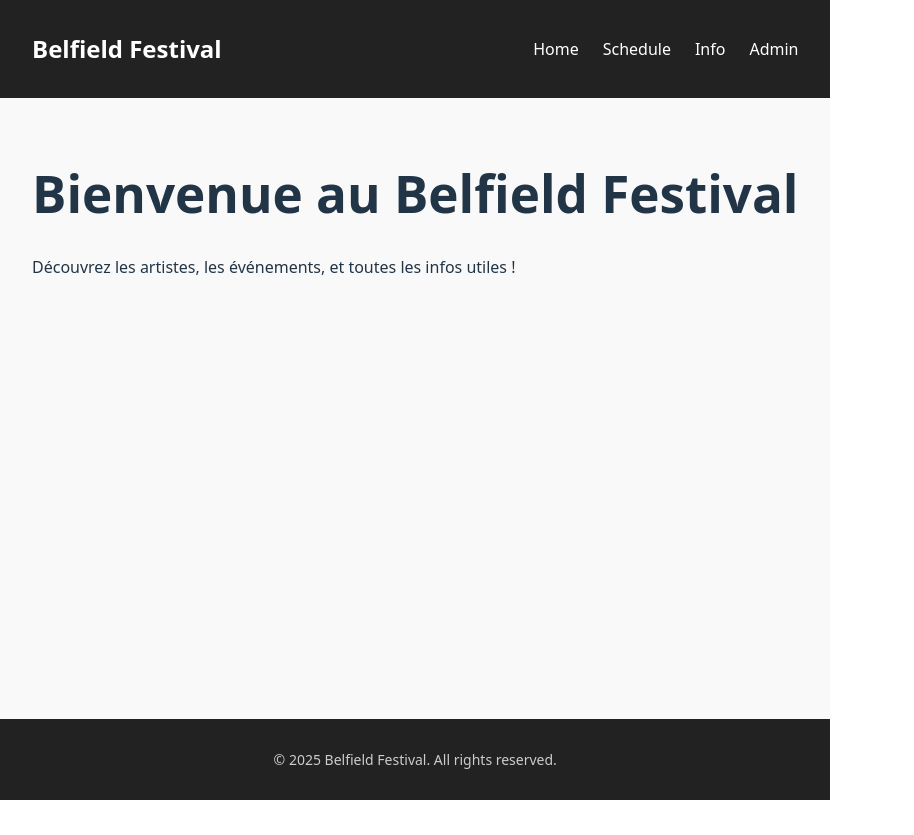
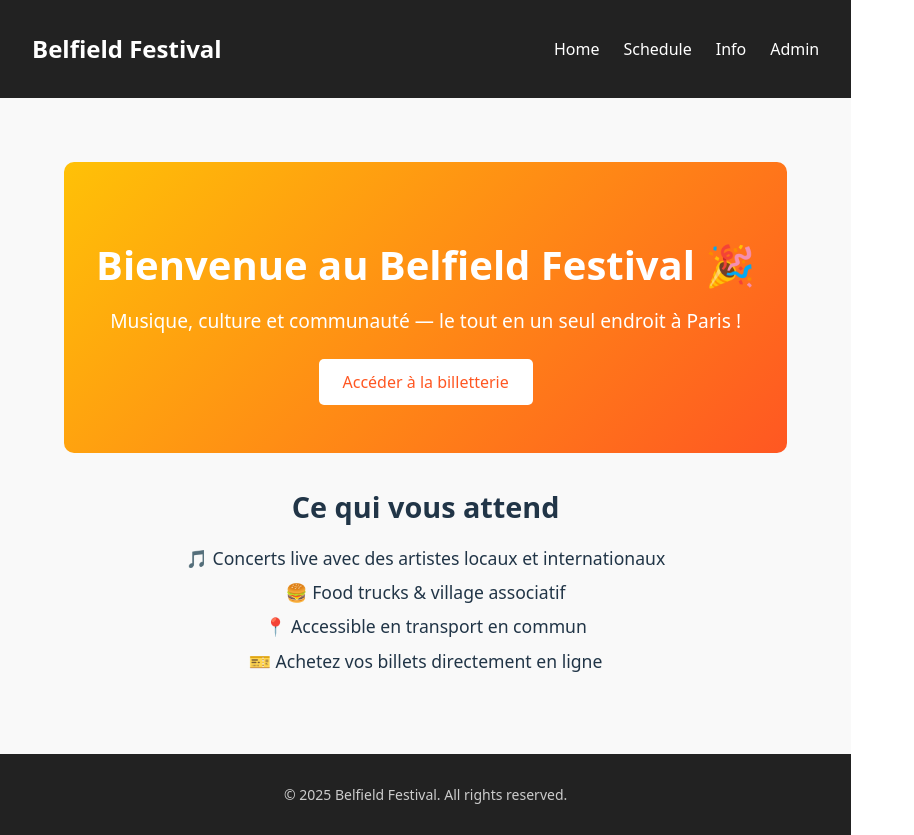
Before and after one commit to Noumso/Belfield-Festival-Website, a React (Vite) app in the folder Belfield-Festival-Website/: page / in a window 1280 px wide. Shown: the whole page, without its empty margins (0-914 px from the left). Before the commit the page ends 800 px from the top, so only its background shows below. Built offline with nearby package versions, Linux system fonts and the light colour scheme.

Commit message:
Enhance Home component with new layout and styling for hero and highlights sections

```diff
--- a/Belfield-Festival-Website/src/pages/Home.jsx
+++ b/Belfield-Festival-Website/src/pages/Home.jsx
@@ -1,8 +1,23 @@
+import './Home.css';
+
 function Home() {
   return (
-    <div>
-      <h1>Bienvenue au Belfield Festival</h1>
-      <p>Découvrez les artistes, les événements, et toutes les infos utiles !</p>
+    <div className="home">
+      <section className="hero">
+        <h1>Bienvenue au Belfield Festival 🎉</h1>
+        <p>Musique, culture et communauté — le tout en un seul endroit à Paris !</p>
+        <button onClick={() => alert('La billetterie arrive bientôt !')}>Accéder à la billetterie</button>
+      </section>
+
+      <section className="highlights">
+        <h2>Ce qui vous attend</h2>
+        <ul>
+          <li>🎵 Concerts live avec des artistes locaux et internationaux</li>
+          <li>🍔 Food trucks & village associatif</li>
+          <li>📍 Accessible en transport en commun</li>
+          <li>🎫 Achetez vos billets directement en ligne</li>
+        </ul>
+      </section>
     </div>
   );
 }
```
